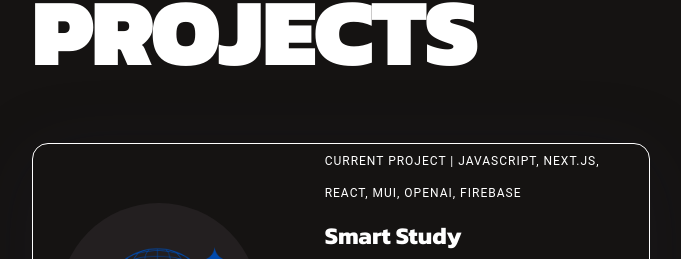
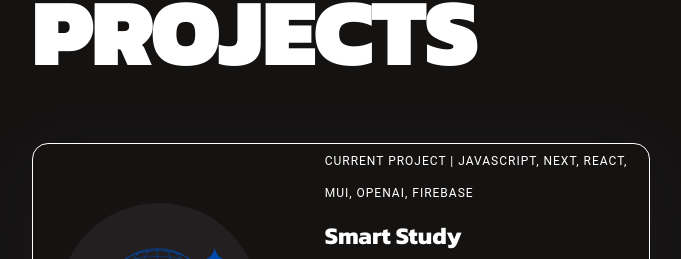
Before and after one commit to hamim23z/OfficialPortfolio, a Next.js app: page / in a window 1280 px wide. Shown: the part 1364-1623 px from the top of the page, without its empty margins (453-1134 px from the left). Built offline with nearby package versions, Linux system fonts and the light colour scheme.

Commit message:
testing smaller word

```diff
--- a/app/page.js
+++ b/app/page.js
@@ -604,7 +604,7 @@ export default function HomePage() {
                         display: "inline-block",
                       }}
                     >
-                      CURRENT PROJECT | JavaScript, Next.JS, React, MUI, OpenAI,
+                      CURRENT PROJECT | JavaScript, Next, React, MUI, OpenAI,
                       Firebase
                     </Typography>
                     <Typography
```
